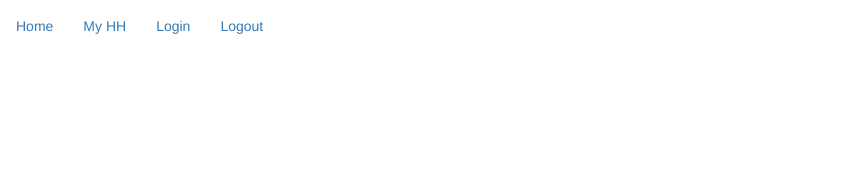
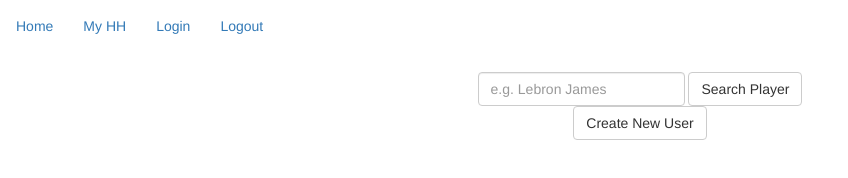
Before and after one commit to olegkord/HoopHub, a website: page public/index.html in a window 1280 px wide. Shown: the whole page, without its empty margins (0-848 px from the left). Drawn offline with nearby package versions, Linux system fonts and the light colour scheme.

Commit message:
added search player field and button. Added create new user button

```diff
--- a/public/index.html
+++ b/public/index.html
@@ -11,6 +11,8 @@
     <title>Hoophub</title>
   </head>
   <body>
+
+
       <div class="navbar">
         <ul class= "nav navbar-nav">
           <li role="presentation" class="active" id="home"><a href="#"> Home </a></li>
@@ -20,6 +22,18 @@
        </ul>
      </div>
 
+     <form class="form-inline text-center">
+       <div class="form-group">
+         <input type="text" class="form-control" id="player_search" placeholder="e.g. Lebron James">
+       </div>
+       <button type="submit" class="btn btn-default"> Search Player</button>
+     </form>
+     <div class="text-center">
+
+      <a class="btn btn-default" href="#" role="button">Create New User </a>
+    </div>
+
+
     <script src="script.js"></script>
   </body>
 </html>
```
